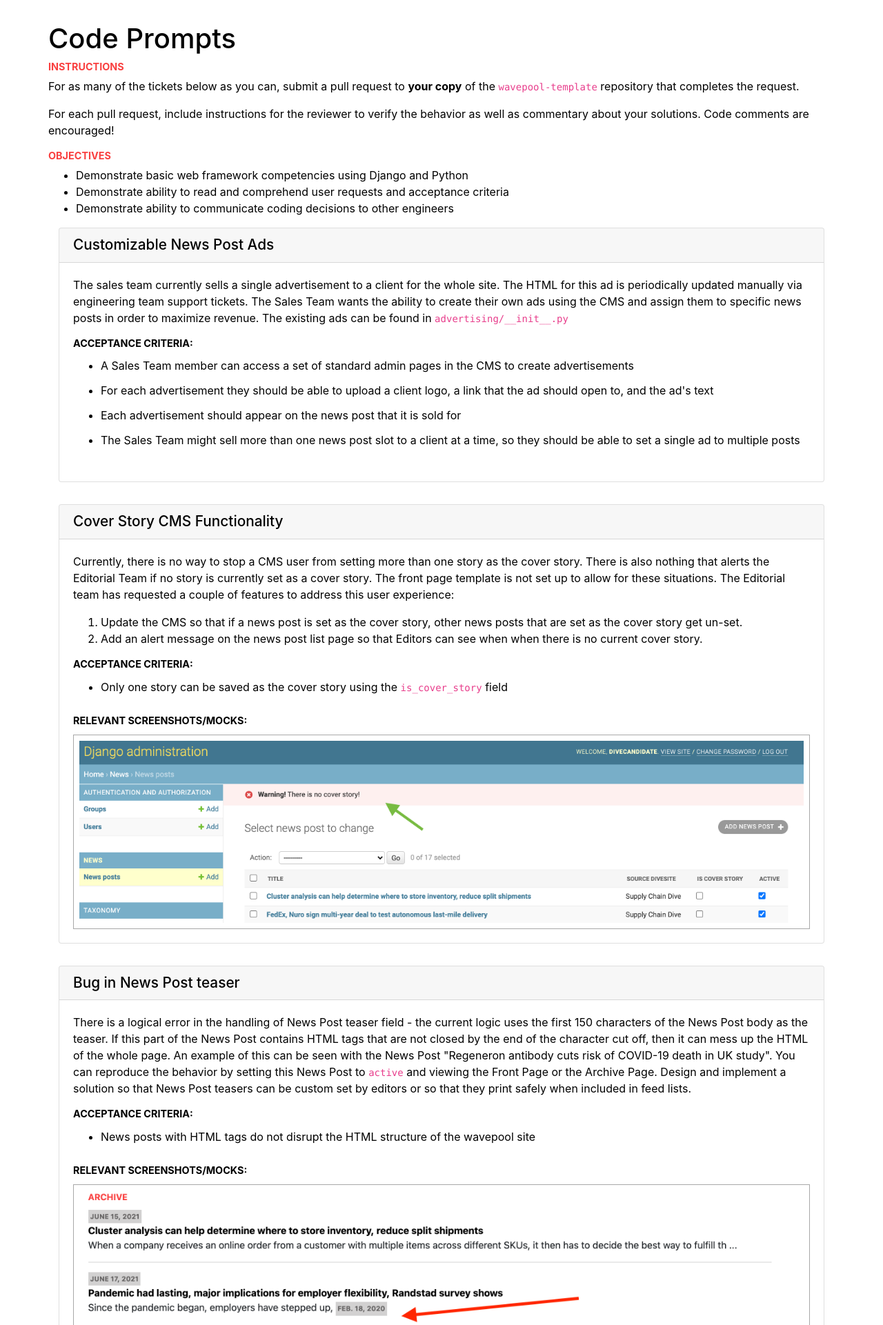
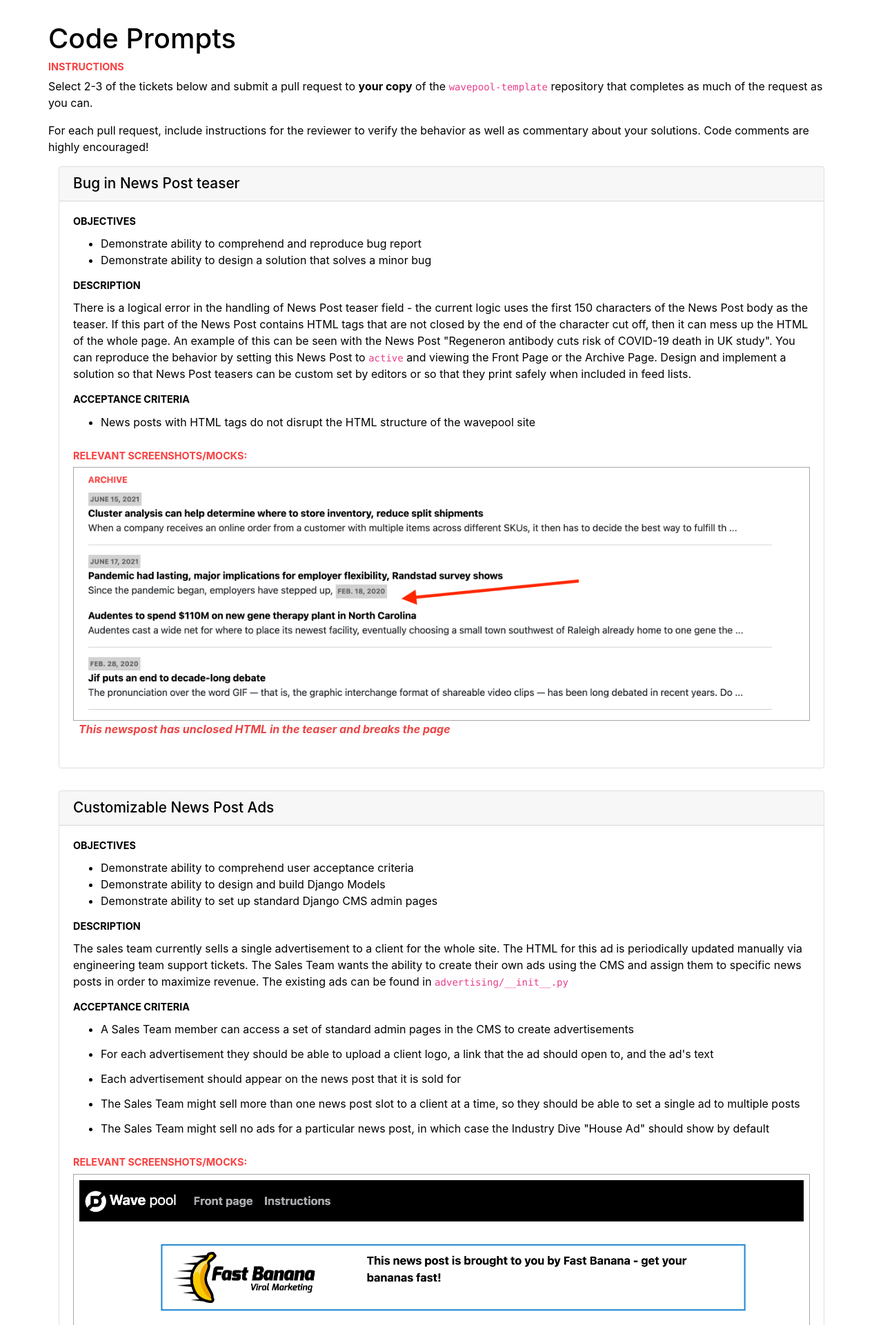
Before and after one commit to industrydive/wavepool-template, a Django app: page /instructions/ in a window 1280 px wide. Shown: the part 58-1979 px from the top of the page at 69% size. Run offline with Django 3.2, Linux system fonts and the light colour scheme; some libraries are stand-ins or nearby versions.

Commit message:
Reformat instructions page and flesh out prompts and objectives

```diff
--- a/news/models.py
+++ b/news/models.py
@@ -55,4 +55,4 @@ class NewsPost(models.Model):
             results = results.filter(topics__in=topics)
         if text_value:
             results = results.filter(Q(body__icontains=text_value) | Q(title__icontains=text_value))
-        return results.all()
+        return set(results.all())
--- a/news/views.py
+++ b/news/views.py
@@ -42,12 +42,10 @@ def newspost_detail(request, newspost_id):
 
 
 def archive(request):
-    messages.add_message(request, messages.ERROR, 'There is no cover story!')
     template = loader.get_template('news/archive.html')
     topics = Topic.objects.all().order_by('display_name')
     selected_topics, text_search_value = parse_search_terms(request.GET)
     news_archive = NewsPost.search(topics=selected_topics, text_value=text_search_value)
-
     context = {
         'news_archive': news_archive,
         'topics': topics,
--- a/templates/news/archive.html
+++ b/templates/news/archive.html
@@ -24,7 +24,7 @@
 				<label for="text_search">Text:</label>
 			</div>
 			<div class="col">
-				<input type="text" id="id_text_search" name="text_search" class="form-control" value="{{text_search}}" />
+				<input type="text" id="id_text_search" name="text_search" class="form-control" {% if text_search %}value="{{text_search}}" {% endif %}/>
 			</div>
 			<div class="col">
 				<input type="submit" id="id_submit" name="submit" class="btn btn-dark" value="search" />
--- a/templates/wavepool/instructions.html
+++ b/templates/wavepool/instructions.html
@@ -15,19 +15,9 @@
 			<h2>Instructions</h2>
 		</div>
 		<div class="row">
-			<p>For as many of the tickets below as you can, submit a pull request to <strong>your copy</strong> of the <code>wavepool-template</code> repository that completes the request.</p>
+			<p>Select 2-3 of the tickets below and submit a pull request to <strong>your copy</strong> of the <code>wavepool-template</code> repository that completes as much of the request as you can.</p>
 
-			<p>For each pull request, include instructions for the reviewer to verify the behavior as well as commentary about your solutions. Code comments are encouraged!</p>
-		</div>
-		<div class="row">
-			<h2>Objectives</h2>
-		</div>
-		<div class="row">
-				<ul>
-					<li>Demonstrate basic web framework competencies using Django and Python</li>
-					<li>Demonstrate ability to read and comprehend user requests and acceptance criteria</li>
-					<li>Demonstrate ability to communicate coding decisions to other engineers</li>
-				</ul>
+			<p>For each pull request, include instructions for the reviewer to verify the behavior as well as commentary about your solutions. Code comments are highly encouraged!</p>
 		</div>
 		{% for ticket in code_prompts %}
 			<div class="card codeprompt">
@@ -35,8 +25,15 @@
 						<h1 class="card-title">{{ticket.title}}</h1>
 					</div>
 					<div class="card-body">
+						<h2 class="card-title">Objectives</h2>
+						<ul>
+							{% for obj in ticket.objectives %}
+								<li>{{obj}}</li>
+							{% endfor %}
+						</ul>
+					<h2 class="card-title">Description</h2>
 					<p class="card-text">{{ticket.description|safe}}</p>
-					<h2 class="card-title">Acceptance Criteria:</h2>
+					<h2 class="card-title">Acceptance Criteria</h2>
 						<ul>
 						{% for ac in ticket.acceptance_criteria %}
 							<li class="instructable-ac">
@@ -45,11 +42,16 @@
 						{% endfor %}
 						</ul>
 					{% if ticket.relevant_screenshots %}
-						<h2 class="card-title">Relevant Screenshots/Mocks:</h2>
+						<h2>Relevant Screenshots/Mocks:</h2>
 						{% for screenshot in ticket.relevant_screenshots %}
-							<div class="codeprompt-screenshot">
-								<img src='{% static "image/ac_screenshots/" %}{{screenshot}}' />
-							</div>
+							<span class="screenshots">
+								<div class="screenshots-screenshot">
+									<img src='{% static "image/ac_screenshots/" %}{{screenshot.source}}' />
+								</div>
+								<div class="screenshots-text">
+									{{screenshot.text}}
+								</div>
+							</span>
 						{% endfor %}
 					{% endif %}
 				</div>
--- a/wavepool/code_exercise_defs.py
+++ b/wavepool/code_exercise_defs.py
@@ -14,42 +14,6 @@ code_reviews = [
 
 code_prompts = [
     {
-        'title': 'Customizable News Post Ads',
-        'description': '''
-        The sales team currently sells a single advertisement to a client for the whole site.
-        The HTML for this ad is periodically updated manually via engineering team support tickets.
-        The Sales Team wants the ability to create their own ads using the CMS and assign them to specific news posts
-        in order to maximize revenue. The existing ads can be found in <code>advertising/__init__.py</code>
-        ''',
-        'acceptance_criteria': [
-            'A Sales Team member can access a set of standard admin pages in the CMS to create advertisements',
-            'For each advertisement they should be able to upload a client logo, a link that the ad should open to, and the ad\'s text',  # noqa
-            'Each advertisement should appear on the news post that it is sold for',
-            'The Sales Team might sell more than one news post slot to a client at a time, so they should be able to set a single ad to multiple posts',  # noqa
-        ],
-    },
-    {
-        'title': 'Cover Story CMS Functionality',
-        'description': '''
-            Currently, there is no way to stop a CMS user from setting more than one story as the cover story. There is
-            also nothing that alerts the Editorial Team if no story is currently set as a cover story.
-            The front page template is not set up to allow for these situations. The Editorial team has requested a
-            couple of features to address this user experience:</p>
-            <ol>
-            <li>Update the CMS so that if a news post is set as the cover story, other news posts that are set as the
-            cover story get un-set.</li>
-            <li>Add an alert message on the news post list page so that Editors can see when when there is no current
-            cover story.</li>
-            </ol>
-        ''',
-        'acceptance_criteria': [
-            'Only one story can be saved as the cover story using the <code>is_cover_story</code> field',
-        ],
-        'relevant_screenshots': [
-            'no-cover-story-alert.png',
-        ]
-    },
-    {
         'title': 'Bug in News Post teaser',
         'description': '''
             There is a logical error in the handling of News Post teaser field - the current logic uses the first 150
@@ -63,8 +27,111 @@ code_prompts = [
         'acceptance_criteria': [
             'News posts with HTML tags do not disrupt the HTML structure of the wavepool site'
         ],
+        'objectives': [
+            'Demonstrate ability to comprehend and reproduce bug report',
+            'Demonstrate ability to design a solution that solves a minor bug',
+        ],
         'relevant_screenshots': [
-            'teaser-html-bug.png',
-        ]
+            {
+                'source': 'teaser-html-bug.png',
+                'text': 'This newspost has unclosed HTML in the teaser and breaks the page'
+            },
+        ],
+        'difficulty_out_of_3': 1,
+    },
+    {
+        'title': 'Customizable News Post Ads',
+        'description': '''
+        The sales team currently sells a single advertisement to a client for the whole site.
+        The HTML for this ad is periodically updated manually via engineering team support tickets.
+        The Sales Team wants the ability to create their own ads using the CMS and assign them to specific news posts
+        in order to maximize revenue. The existing ads can be found in <code>advertising/__init__.py</code>
+        ''',
+        'objectives': [
+            'Demonstrate ability to comprehend user acceptance criteria',
+            'Demonstrate ability to design and build Django Models',
+            'Demonstrate ability to set up standard Django CMS admin pages'
+        ],
+        'acceptance_criteria': [
+            'A Sales Team member can access a set of standard admin pages in the CMS to create advertisements',
+            'For each advertisement they should be able to upload a client logo, a link that the ad should open to, and the ad\'s text',  # noqa
+            'Each advertisement should appear on the news post that it is sold for',
+            'The Sales Team might sell more than one news post slot to a client at a time, so they should be able to set a single ad to multiple posts',  # noqa
+            'The Sales Team might sell no ads for a particular news post, in which case the Industry Dive "House Ad" should show by default',  # noqa
+        ],
+        'relevant_screenshots': [
+            {
+                'source': 'client-ad.png',
+                'text': 'A client ad for a news post is displayed when set to the given news post'
+            },
+            {
+                'source': 'default-ad.png',
+                'text': 'The Industry Dive "House ad" shows when no ad is assigned to a given news post'
+            },
+        ],
+        'difficulty_out_of_3': 2,
+    },
+    {
+        'title': 'Cover Story CMS Functionality',
+        'description': '''
+            Currently, there is no way to stop a CMS user from setting more than one story as the cover story. There is
+            also nothing that alerts the Editorial Team if no story is currently set as a cover story.
+            The front page template is not set up to allow for these situations. The Editorial team has requested a
+            couple of features to address this poor user experience:</p>
+            <ol>
+            <li>Update the CMS so that if a news post is set as the cover story, other news posts that are set as the
+            cover story get un-set.</li>
+            <li>Add an alert message on the news post list page so that Editors can see when when there is no current
+            cover story.</li>
+            </ol>
+        ''',
+        'objectives': [
+            'Demonstrate ability to comprehend user acceptance criteria',
+            'Demonstrate ability to override or extend Django methods',
+            'Demonstrate ability to customize Django CMS admin pages',
+        ],
+        'acceptance_criteria': [
+            'Only one story can be saved as the cover story using the <code>is_cover_story</code> field',
+            'Editors see an alert on the news post admin list page when there is cover story set'
+        ],
+        'relevant_screenshots': [
+            {
+                'source': 'no-cover-story-alert.png',
+                'text': 'Alert should be present when there is no cover story set'
+            },
+        ],
+        'difficulty_out_of_3': 3,
+    },
+    {
+        'title': 'Make Archive Search Behave Like a Single Page App',
+        'description': '''
+            <p>The Archive search page works great! However, to improve the user experience, the UX team has requested
+            it to be refactored so that it behaves like a single page app. The front end implementation is totally up
+            to you - it can be vanilla Javascript, JQuery, React, Angular, etc. </p>
+            <p>An API has been provided at <code>/api/v1/news/</code> to help. It works the same way as the archive
+            page search function. So, <code>/api/v1/news/?/topics_12=12&topics_20=20&text_search=walmart</code> should
+            provide the same results as <code>/news/archive/?topics_12=12&topics_20=20&text_search=walmart</code>.</p>
+        ''',
+        'acceptance_criteria': [
+            'When a user inputs anything in the search fields, the page should switch to the search results format',
+            'When a user inputs anything in the search fields, the feed should list any stories matching the search '
+            'criteria without the user needing to press "Search"',
+        ],
+        'objectives': [
+            'Demonstrate ability to comprehend user acceptance criteria',
+            'Demonstrate ability to design a front-end solution to a UX request',
+            'Demonstrate ability to design a front-end solution that integrates with an existing Django application',
+        ],
+        'relevant_screenshots': [
+            {
+                'source': 'archive-view.png',
+                'text': 'Archive page with no search fields set'
+            },
+            {
+                'source': 'search-results-view.png',
+                'text': 'Archive page with search results rendered'
+            },
+        ],
+        'difficulty_out_of_3': 3,
     },
 ]
--- a/wavepool/static/css/base.css
+++ b/wavepool/static/css/base.css
@@ -51,15 +51,23 @@ h2 {
   color: #f94040;
 }
 
-.codeprompt-screenshot {
+.codeprompt ol {
+  margin-left: 40px;
+}
+
+.screenshots-screenshot {
   border: solid 1px #A8A8A8;
   padding: 0.5rem;
 }
-.codeprompt-screenshot img {
+.screenshots-screenshot img {
   max-width: 100%;
 }
-.codeprompt ol {
-  margin-left: 40px;
+.screenshots-text {
+  color: #EC4444;
+  font-weight: bold;
+  font-style: italic;
+  margin-bottom: 1.5rem;
+  margin-left: 0.5rem;
 }
 
 .form-multiselect {
```
Also changed, not shown: wavepool/static/scss/_base.scss (+12 -2 lines), db.sqlite3, wavepool/static/image/ac_screenshots/archive-view.png (added), wavepool/static/image/ac_screenshots/client-ad.png (added), wavepool/static/image/ac_screenshots/default-ad.png (added), wavepool/static/image/ac_screenshots/search-results-view.png (added), 1 other file.
